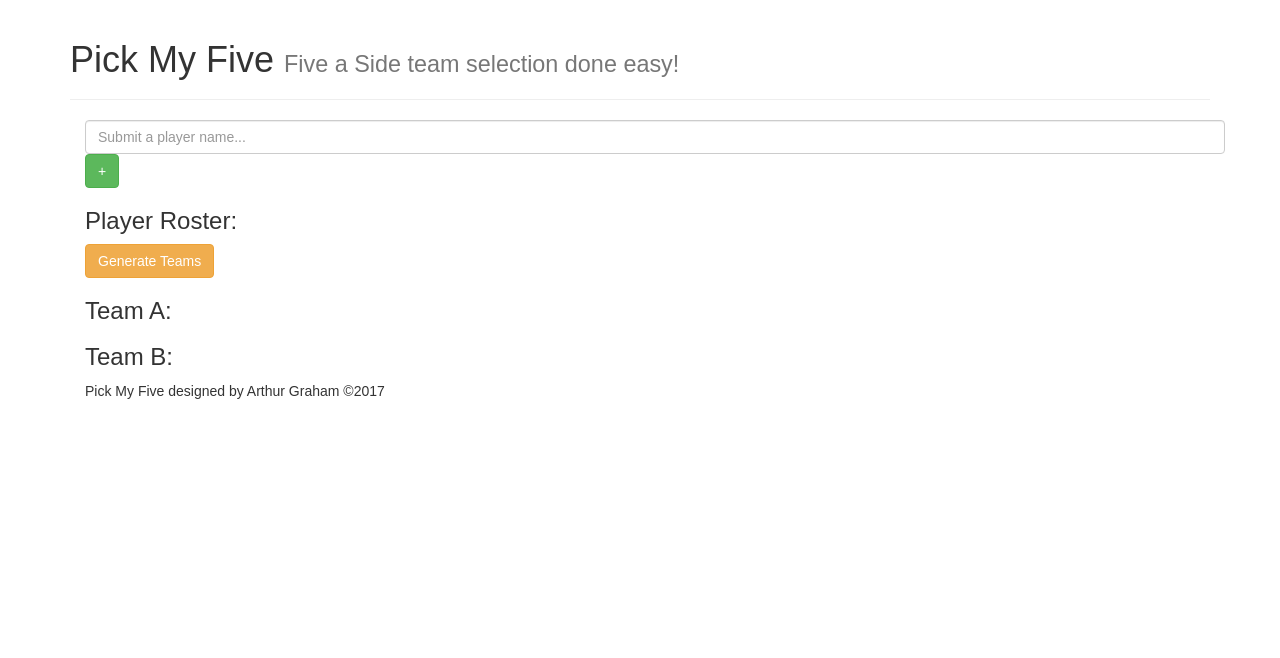
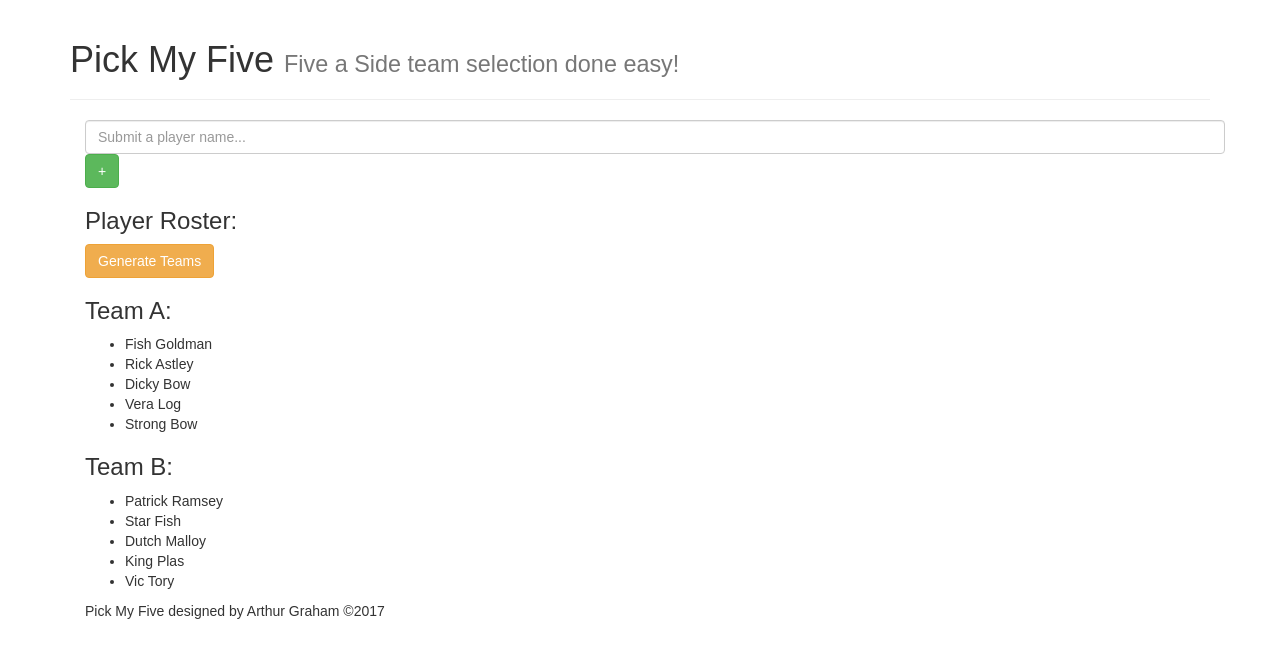
Before and after one commit to arthurg90/pick-my-five, a React (Create React App) app: page / in a window 1280 px wide. Shown: the top 658 px of the page. Built offline with nearby package versions, Linux system fonts and the light colour scheme.

Commit message:
added state to Teams and logic for randomising array and splitting into two teams TODO: make code more succint, add notes and lift state

```diff
--- a/src/components/Form.jsx
+++ b/src/components/Form.jsx
@@ -18,7 +18,6 @@ class Form extends Component {
 		e.preventDefault();
 		arrayCopy.push(playerName);
 		this.setState({array: arrayCopy});
-		console.log(this.state.array);
 	}
 
 //below handles the event of typing into the input box so there's visual feedback
--- a/src/components/Teams.jsx
+++ b/src/components/Teams.jsx
@@ -5,18 +5,49 @@ import React, { Component } from "react";
 class Teams extends Component {
   constructor(props) {
 		super(props);
-		this.state = {array: ["Fish Goldman", "Rick Astley", "Dicky Bow", "Vera Log", "Strong Bow", "Patrick Ramsey", "Star Fish", "Dutch Malloy", "Star Fish", "King Plas", "Vic Tory"] };
+		this.state = {array: ["Fish Goldman", "Rick Astley", "Dicky Bow", "Vera Log", "Strong Bow", "Patrick Ramsey", "Star Fish", "Dutch Malloy", "King Plas", "Vic Tory"] };
 //Temporary dummy names for state array
   this.clicked = this.clicked.bind(this);
 };
 
   clicked(e) {
     e.preventDefault();
+		const arrayCopy = [...this.state.array];
+//logic for Putting the array of names into 2 teams randomly - on every click -> randomise the order of the array and then split into two teams....
+    function shuffle(array) {
+        let currentIndex = array.length, temporaryValue, randomIndex;
+        // While there are elements to shuffle...
+        while (0 !== currentIndex) {
+        // Pick a remaining element...
+        randomIndex = Math.floor(Math.random() * currentIndex);
+        currentIndex -= 1;
+        // And swap it with the current element.
+        temporaryValue = array[currentIndex];
+        array[currentIndex] = array[randomIndex];
+        array[randomIndex] = temporaryValue;
+      }
 
-  }
+        return array;
+    };
+    let result = shuffle(arrayCopy);
+    this.setState({array: result});
+  };
 
-  render() {
-    console.log(this.state.array);
+
+render() {
+  const team1 = this.state.array.slice(0,5);
+  const team2 = this.state.array.slice(5);
+
+  const teamOne = team1.map((value, index) =>
+    <li key={index}>
+      {value}
+    </li>
+);
+  const teamTwo = team2.map((value, index) =>
+    <li key={index}>
+      {value}
+    </li>
+);
     return (
       <div className="container">
         <form>
@@ -25,12 +56,12 @@ class Teams extends Component {
 
         <h3>Team A:</h3>
         <ul>
-
+          {teamOne}
         </ul>
 
         <h3>Team B:</h3>
         <ul>
-
+          {teamTwo}
         </ul>
 
       </div>
```
